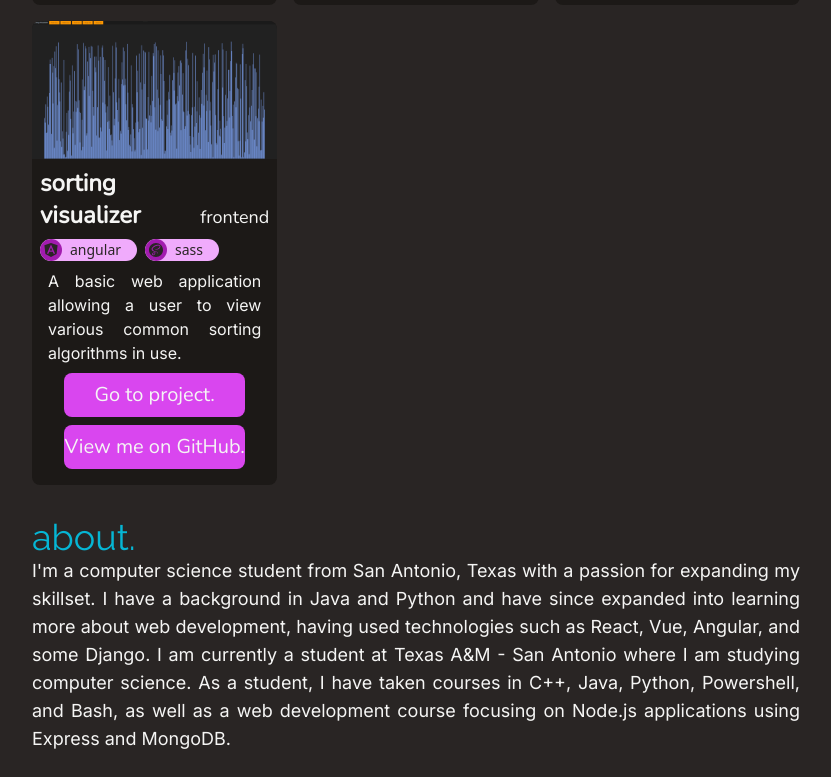
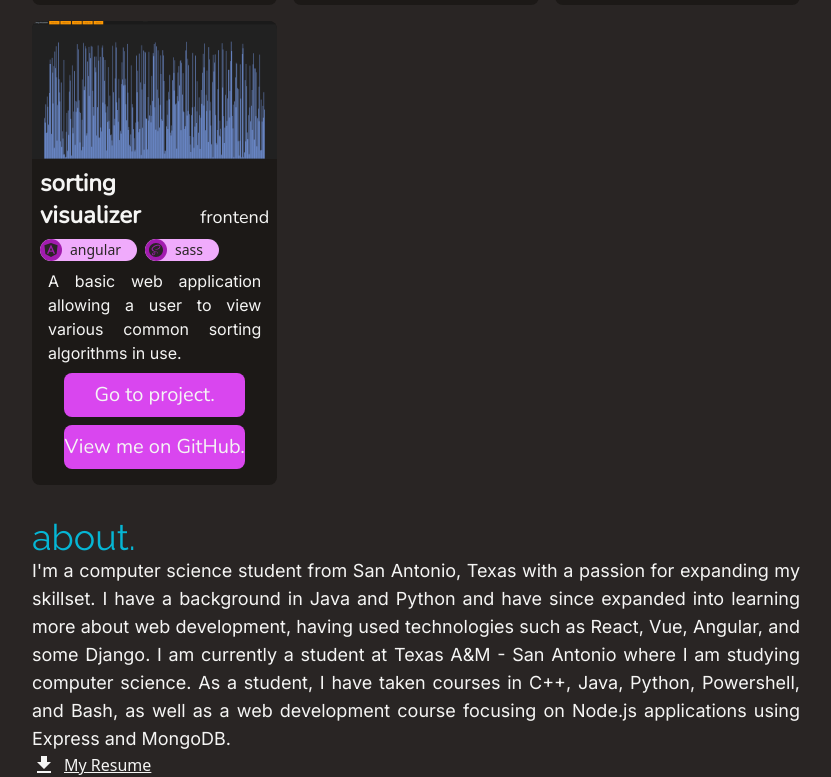
Before and after one commit to sk3p7ic/joshuaibrom.com, a Next.js app: page / in a window 1280 px wide. Shown: the part 1020-1797 px from the top of the page, without its empty margins (224-1055 px from the left). Before the commit the page ends 1773 px from the top, so only its background shows below. Built offline with nearby package versions, Linux system fonts and the light colour scheme.

Commit message:
Attempted to add a link to download my resume

```diff
--- a/components/Home/About.tsx
+++ b/components/Home/About.tsx
@@ -1,6 +1,9 @@
+import Link from "next/link";
+import { MdFileDownload } from "react-icons/md";
+
 export const About = () => {
   return (
-    <div>
+    <div id="about">
       <h3 className="font-raleway text-4xl text-emerald-700 dark:text-cyan-500 transition-colors duration-1000">
         about.
       </h3>
@@ -14,6 +17,15 @@ export const About = () => {
         Java, Python, Powershell, and Bash, as well as a web development course
         focusing on Node.js applications using Express and MongoDB.
       </p>
+      <Link
+        href="/public/res/Resume.pdf"
+        target="_blank"
+        referrerPolicy="no-referrer"
+        className="flex flex-row items-center gap-2 underline"
+      >
+        <MdFileDownload size={24} />
+        <span>My Resume</span>
+      </Link>
     </div>
   );
 };
```
Also changed, not shown: 1 other file (tests, documents, lock files or other folders).
